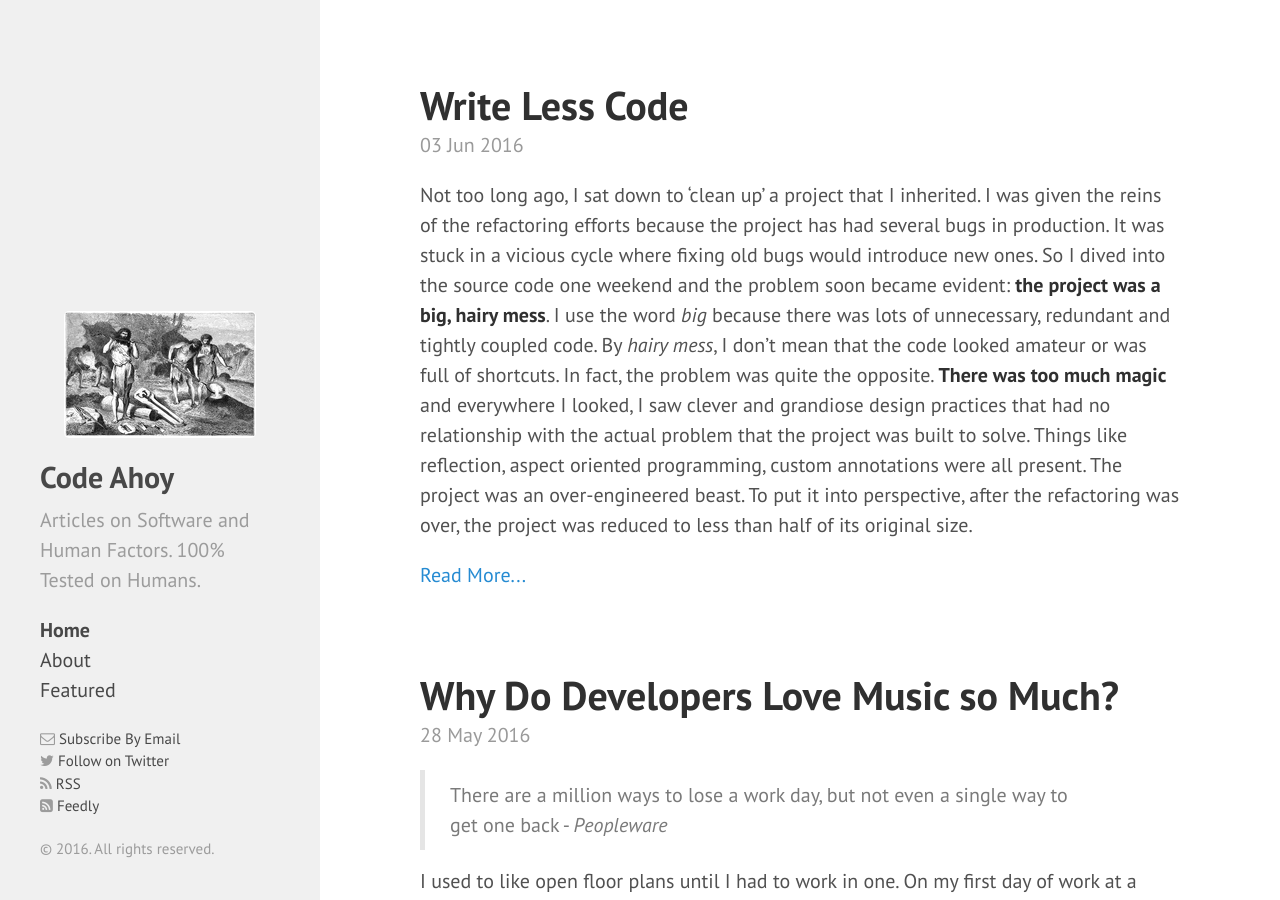
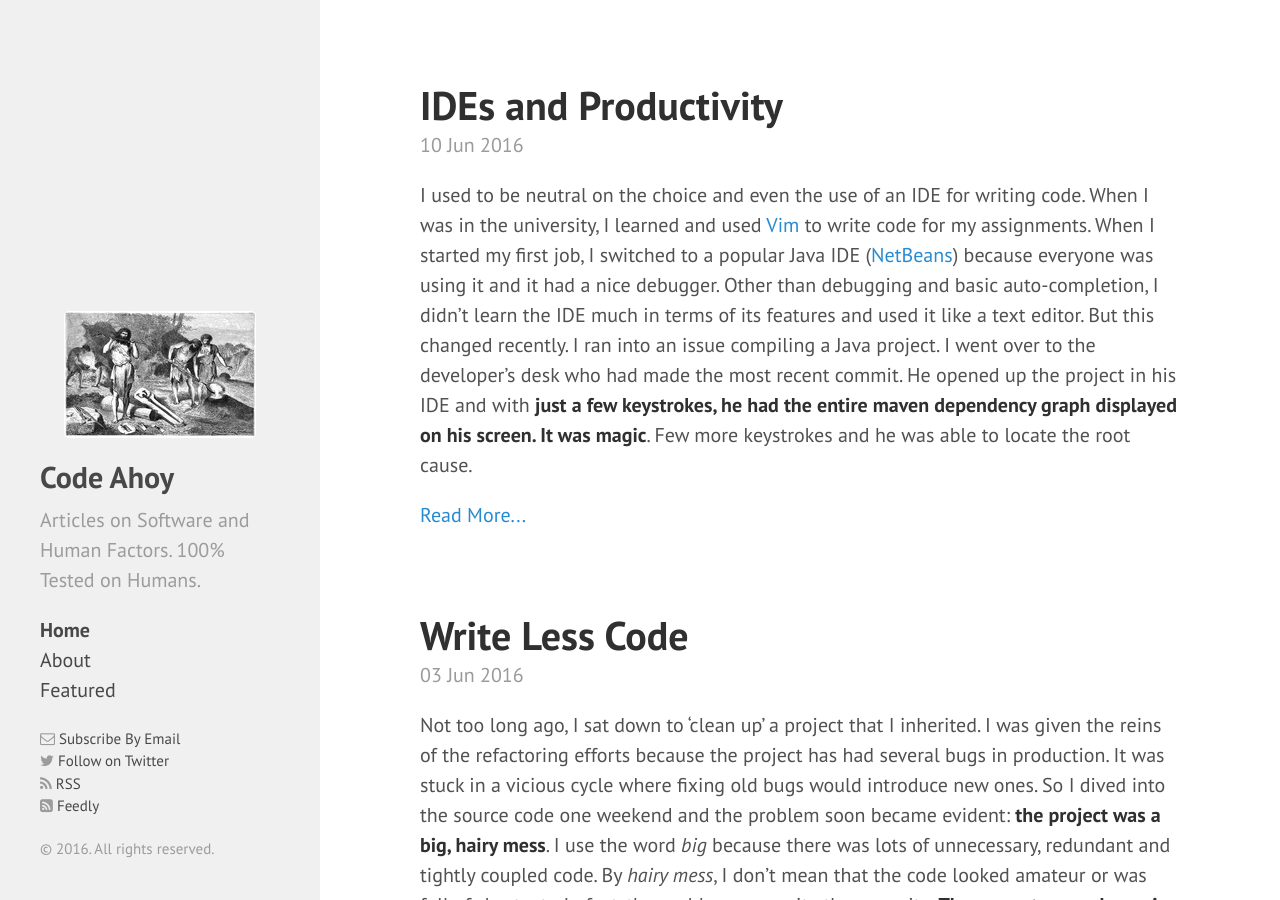
Before and after one commit to talk2viren/umermansoor.github.io, a Jekyll site: the page built from index.html, in a window 1280 px wide and 900 px high. Built offline with Jekyll 4.4.1, drawn with Linux system fonts in a browser that asks for light colours; nearby versions of some CDN libraries; the list of posts is cut into pages by our own code; some of the changed lines change nothing that is shown; some of the changed text lies outside the part shown.

Commit message:
blog post number 22

```diff
--- a/_posts/2016-05-28-why-do-developers-love-music-so-much.md
+++ b/_posts/2016-05-28-why-do-developers-love-music-so-much.md
@@ -28,7 +28,7 @@ Many of the everyday tasks performed by professional workers are done in the ser
 
 Great points.
 
-Taking an action to change the working environment isn't easy. Most employees and managers who understand that their work environment is counter-productive don't take an action because they feel that any sort of change is beyond their control or that any attempt to do so would be useless. Unfortunately, this is true. It cost money and some leases even forbid any sort of restructuring or changes to the office layout. But it's 100% worth it. I have won few battles on this front and lost many. It took *over 2 years* of convincing and couple of resignations for the stake holders of a software development firm I helped started to move out of a very noisy 'shared office' into a quiet one with lots of private and semi-private offices. This "Policy of Default" is illustrated in Peopleware:
+Taking an action to change the working environment isn't easy. Most employees and managers who understand that their work environment is counter-productive don't take an action because they feel that any sort of change is beyond their control or that any attempt to do so would be useless. Unfortunately, this is true. It cost money and some leases even forbid any sort of restructuring or changes to the office layout. But it's 100% worth it. I have won few battles on this front and lost many. It took *over 2 years* of convincing and couple of resignations for the stake holders of a software development firm I helped start to move out of a very noisy 'shared office' into a quiet one with lots of private and semi-private offices. This "Policy of Default" is illustrated in Peopleware:
 
 > A California company that I consult for is very much concerned about being responsive to its people. Last
 year, the company's management conducted a survey in which all programmers (more than a thousand) were asked to list the best and the worst aspects of their jobs. The manager who ran the survey was very excited
--- /dev/null
+++ b/_posts/2016-06-10-ides-and-developer-productivity.md
@@ -0,0 +1,28 @@
+---
+layout: post
+title: IDEs and Productivity
+comments: True
+excerpt_separator: <!--more-->
+---
+
+I used to be neutral on the choice and even the use of an IDE for writing code. When I was in the university, I learned and used [Vim](https://en.wikipedia.org/wiki/Vim_(text_editor)) to write code for my assignments. When I started my first job, I switched to a popular Java IDE ([NetBeans](https://netbeans.org/)) because everyone was using it and it had a nice debugger. Other than debugging and basic auto-completion, I didn’t learn the IDE much in terms of its features and used it like a text editor. But this changed recently. I ran into an issue compiling a Java project. I went over to the developer’s desk who had made the most recent commit. He opened up the project in his IDE and with **just a few keystrokes, he had the entire maven dependency graph displayed on his screen. It was magic**. Few more keystrokes and he was able to locate the root cause.
+
+<!--more-->
+
+![Dependency graph in IntelliJ]({{ site.url }}/img/blogs/maven-intellij-graph.png)
+
+It was at that point that I was convinced that **knowing how to effectively use an IDE has a profound impact on developer productivity**. This is especially true for complex enterprise applications, where superior knowledge of IDE can provide a significant boost in productivity.
+
+I started out with Vim and loved it. When I first tried Eclipse/NetBeans for Java development, I was overwhelmed by the number things that were cluttered on the screen.
+
+![Eclipse Clutter]({{ site.url }}/img/blogs/eclipse-clutter.jpg)
+
+The second issue I had with Eclipse/NetBeans was that I had to use the mouse a lot for navigation. But I saw the its value in refactoring, autocomplete and generating boiler plate code so I switched. I wasn’t alone and there’s (still) a group of developers who don’t use an IDE, and instead use time-tested and powerful text editors like Vim or Emacs or newer editors like the [Sublime Text](https://www.sublimetext.com/). I worked with a developer who wrote code exclusively in Emacs. When I hired him, he told that he’ll use nothing but Emacs. I was sure that in time I’ll be able to ‘show him the light’ and he’ll see the value in using an IDE. But after watching him write code in Emacs, I realized that he’s obviously an expert and has more to lose than to gain by starting all over again in an IDE. I didn’t make any attempts to convince him to give up Emacs. On the contrary, he got me thinking that I should perhaps ditch Netbeans and switch to Emacs.
+
+So if you are already using Vim or Emacs and feel comfortable using it, I won’t try to convince you to switch to an IDE. But if you sitting on the fence and don’t have a preference, **I’d recommend strongly recommend picking a good IDE and learning it really well**. The choice of the IDE will depend on the language are are programming in. I switched to **[IntelliJ IDEA](https://www.jetbrains.com/idea/) for Java and highly recommend it**. It’s extremely powerful and I feel like I can’t live without the *alt-enter* shortcut anymore. It [impressed Martin Fowler](http://martinfowler.com/bliki/PostIntelliJ.html) after developers in his company voluntarily switched to it:
+
+> The biggest endorsement of IntelliJ came from ThoughtWorks developers. If anyone suggested a standard IDE for ThoughtWorks projects we needed tear-gas to control the riots. There were JBuilder zealots, textpad zealots, slickedit zealots - don't even get me started on the emacs zealots.
+>
+> Within six months nearly everyone was using IntelliJ. Voluntarily and eagerly.
+
+But don't just use IntelliJ like any other IDE. **Make an effort to learn and understand its features to enhance the development process**. I’d also suggest learning keyboard shortcuts and **start relying on mouse less and less until you don't need to use it all when writing code**. I haven’t completely got there myself, but it is possible to do 100% mouse free development in IntelliJ. Watch this presentation by [Hadi Hariri](https://blog.jetbrains.com/idea/author/hhariri/) in which he demonstrates how to ditch the mouse and use IntelliJ only with the keyboard: [IntelliJ IDEA Tips and Tricks Full Version](https://www.youtube.com/watch?v=eq3KiAH4IBI).
```
Also changed, not shown: img/blogs/eclipse-clutter.jpg (added), img/blogs/maven-intellij-graph.png (added).
